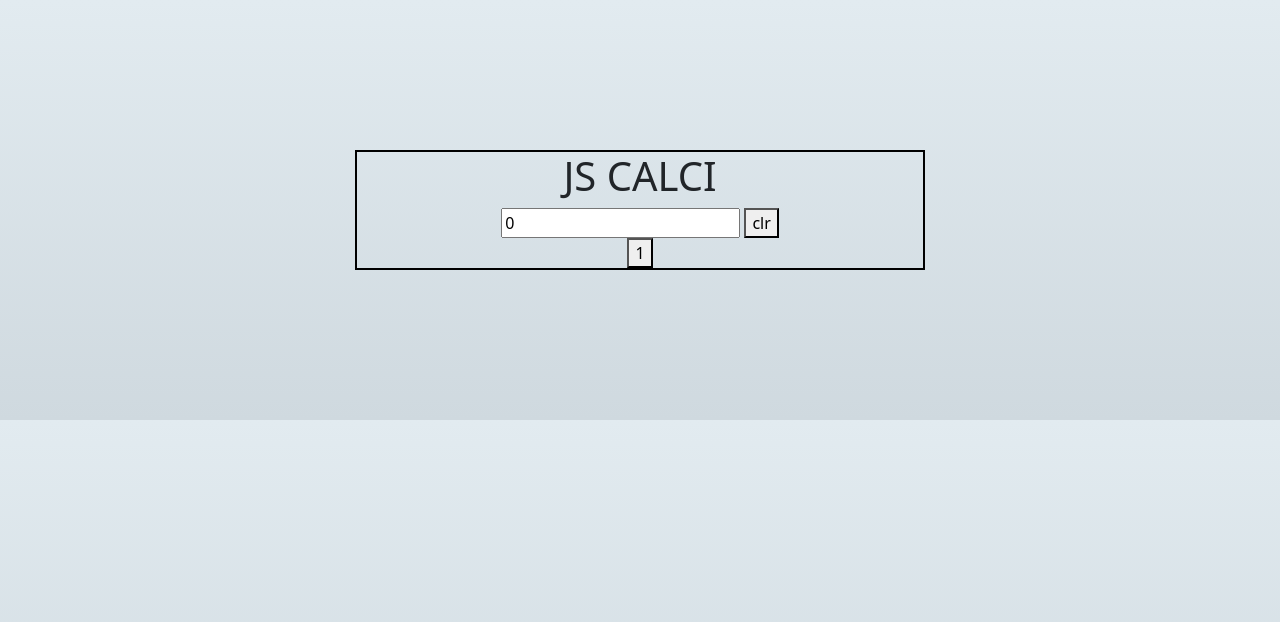
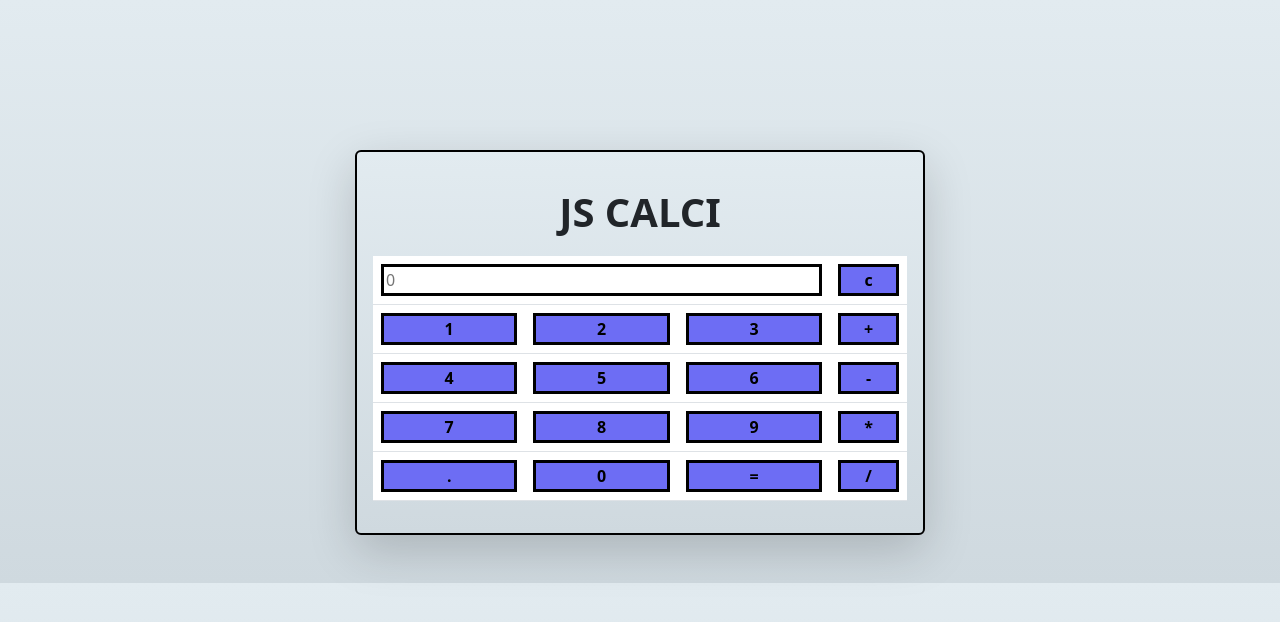
Before and after one commit to nithinkatta/SolarSecureSolutions, a plain HTML site: page Calculator/index.html in a window 1280 px wide. Drawn offline with nearby package versions, Linux system fonts and the light colour scheme.

Commit message:
Calculator

```diff
--- /dev/null
+++ b/Calculator/App.js
@@ -0,0 +1,13 @@
+function fun(val)
+{
+    document.getElementById('result').value += val;
+}
+function clr()
+{
+    document.getElementById('result').value = ""
+}
+function solve()
+{
+    var x = document.getElementById('result').value
+    document.getElementById('result').value = eval(x)
+}
--- a/Calculator/index.html
+++ b/Calculator/index.html
@@ -7,17 +7,41 @@
     <body>
         <div class="container">
             <div class="row justify-content-center">
-                <div class="col-md-6 text-center">
-                    <h1>JS CALCI</h1>
-                    <div class="">
-                        <input type="text" value="0">
-                        <button>clr</button>
-                    </div>
-                    <div>
-                        <button>1</button>
-                    </div>
+                <div class="col-md-6 shadow-lg p-3 mb-5 bg-white rounded">
+                    <h1 class="text-center">JS CALCI</h1>
+                    <table class="table">
+                        <tr>
+                            <td colspan="3"><input colspan="3" type="text" id="result" placeholder="0"></td>
+                            <td><button onclick="clr()">c</button></td>
+                        </tr>
+                        <tr>
+                            <td><button onclick="fun('1')">1</button></td>
+                            <td><button onclick="fun('2')">2</button></td>
+                            <td><button onclick="fun('3')">3</button></td>
+                            <td><button onclick="fun('+')">+</button></td>
+                        </tr>
+                        <tr>
+                            <td><button onclick="fun('4')">4</button></td>
+                            <td><button onclick="fun('5')">5</button></td>
+                            <td><button onclick="fun('6')">6</button></td>
+                            <td><button onclick="fun('-')">-</button></td>
+                        </tr>
+                        <tr>
+                            <td><button onclick="fun('7')">7</button></td>
+                            <td><button onclick="fun('8')">8</button></td>
+                            <td><button onclick="fun('9')">9</button></td>
+                            <td><button onclick="fun('*')">*</button></td>
+                        </tr>
+                        <tr>
+                            <td><button onclick="fun('.')">.</button></td>
+                            <td><button onclick="fun('0')">0</button></td>
+                            <td><button onclick="solve()">=</button></td>
+                            <td><button onclick="fun('/')">/</button></td>
+                        </tr>
+                    </table>
                 </div>
             </div>
         </div>
     </body>
 </html>
+<script src="./App.js"></script>
--- a/Calculator/style.css
+++ b/Calculator/style.css
@@ -2,6 +2,22 @@ body{
     background-image: linear-gradient(to top, #cfd9df 0%, #e2ebf0 100%);
 }
 .col-md-6{
+    background-image: linear-gradient(to top, #cfd9df 0%, #e2ebf0 100%);
     border:2px solid black;
     margin:150px !important;
 }
+button{
+    width: 100%;
+    background-color: rgb(109, 109, 244);
+    color:black;
+    font-weight: bolder;
+    border: 3px solid black;
+}
+input{
+    width: 100%;
+    border:3px solid black;
+}
+h1{
+    font-weight: bolder !important;
+    margin:20px !important;
+}
```
